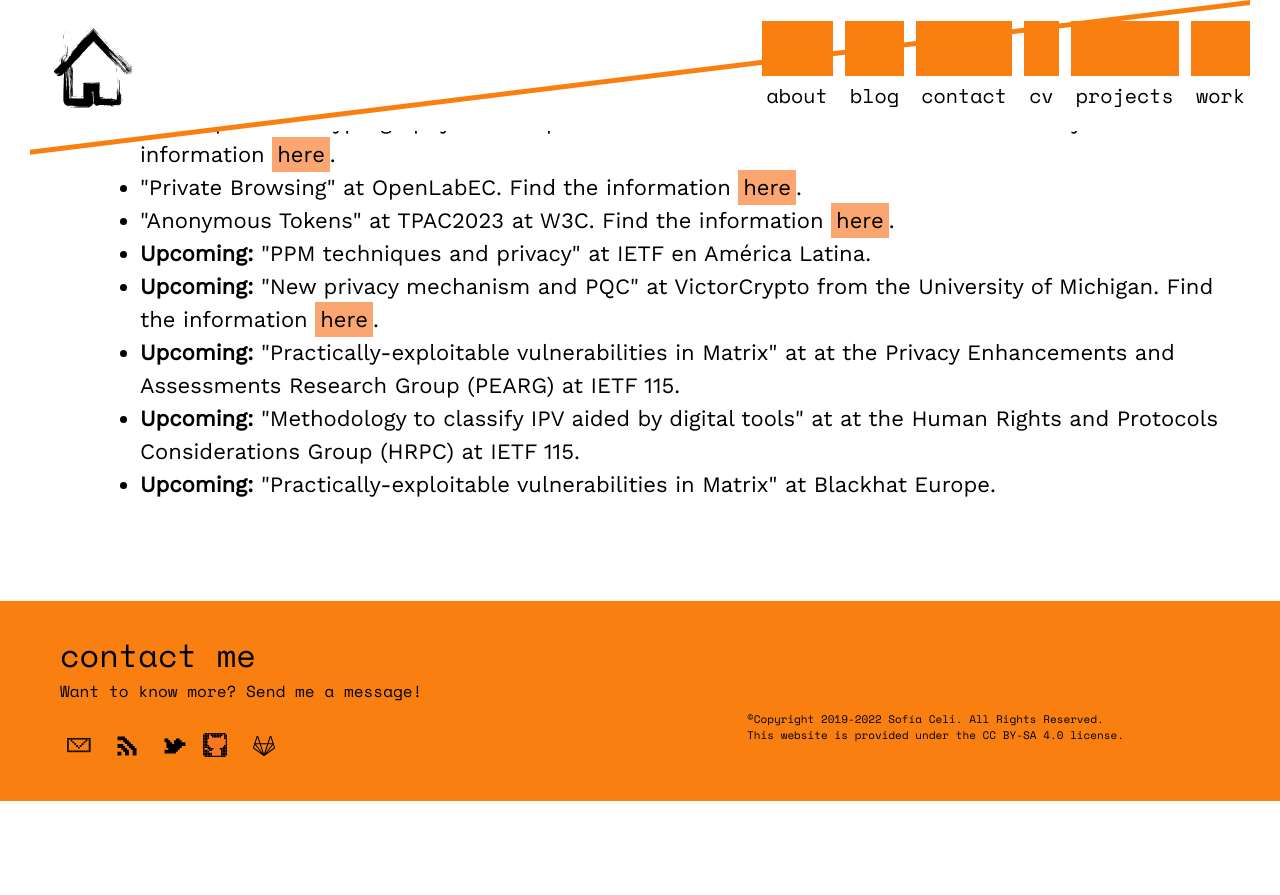
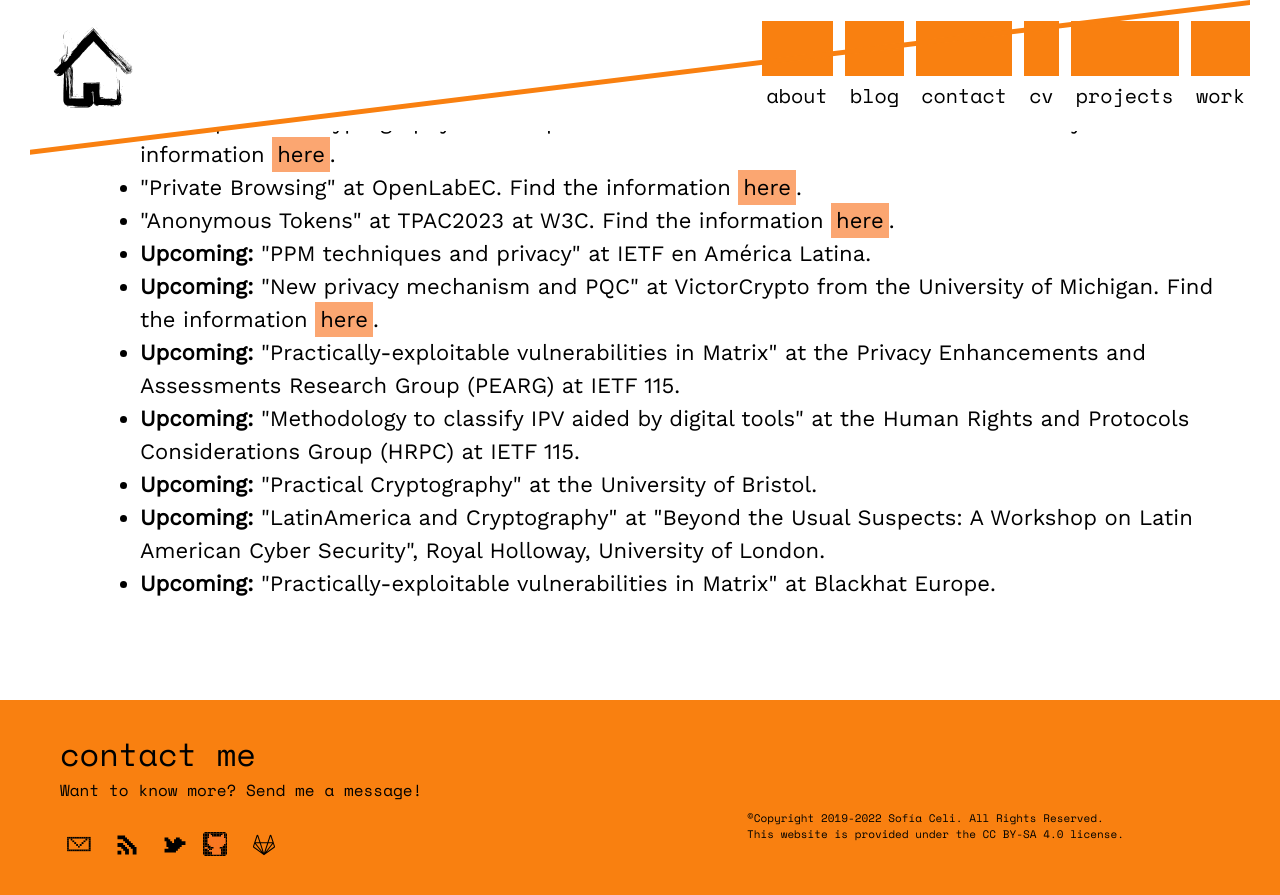
Before and after one commit to claucece/claucece.github.io, a Jekyll site: the page built from work.html, in a window 1280 px wide and 900 px high, scrolled down 9218 px. Shown: the top 895 px of the window. Built offline with Jekyll 4.4.1, drawn with Linux system fonts in a browser that asks for light colours; before the commit the page ends 10019 px from its top, so only the background shows below that.

Commit message:
Other things

```diff
--- a/work.html
+++ b/work.html
@@ -256,8 +256,10 @@ tags: menu
 			<li>"Anonymous Tokens" at TPAC2023 at W3C. Find the information <a href="https://github.com/antifraudcg/meetings/blob/main/tpac/2022/tpac-2022.md" target="_blank">here</a>.</li>
 			<li><strong>Upcoming:</strong> "PPM techniques and privacy" at IETF en América Latina.</li>
 			<li><strong>Upcoming:</strong> "New privacy mechanism and PQC" at VictorCrypto from the University of Michigan. Find the information <a href="https://victorcrypto.org/" target="_blank">here</a>.</li>
-			<li><strong>Upcoming:</strong> "Practically-exploitable vulnerabilities in Matrix" at at the Privacy Enhancements and Assessments Research Group (PEARG) at IETF 115.</li>
-			<li><strong>Upcoming:</strong> "Methodology to classify IPV aided by digital tools" at at the Human Rights and Protocols Considerations Group (HRPC) at IETF 115.</li>
+			<li><strong>Upcoming:</strong> "Practically-exploitable vulnerabilities in Matrix" at the Privacy Enhancements and Assessments Research Group (PEARG) at IETF 115.</li>
+			<li><strong>Upcoming:</strong> "Methodology to classify IPV aided by digital tools" at the Human Rights and Protocols Considerations Group (HRPC) at IETF 115.</li>
+			<li><strong>Upcoming:</strong> "Practical Cryptography" at the University of Bristol.</li>
+			<li><strong>Upcoming:</strong> "LatinAmerica and Cryptography" at "Beyond the Usual Suspects: A Workshop on Latin American Cyber Security", Royal Holloway, University of London.</li>
 			<li><strong>Upcoming:</strong> "Practically-exploitable vulnerabilities in Matrix" at Blackhat Europe.</li>
     </ul>
   </div>
```
